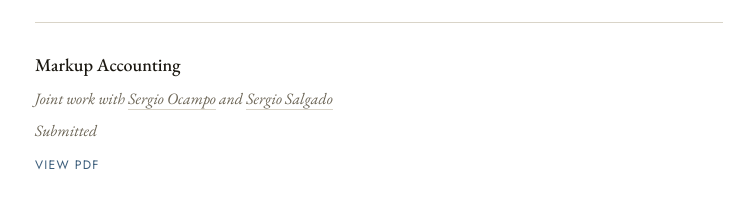
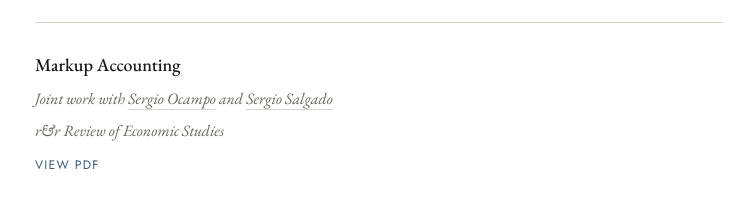
Before and after one commit to juansholguin/juansholguin.github.io, a plain HTML site: page index.html in a window 1280 px wide. Shown: the part 915-1117 px from the top of the page, without its empty margins (261-1015 px from the left). Drawn offline with nearby package versions, Linux system fonts and the light colour scheme.

Commit message:
Update index.html

```diff
--- a/index.html
+++ b/index.html
@@ -661,7 +661,7 @@
             and
             <a href="https://sergiosalgado.net/" target="_blank" rel="noopener noreferrer">Sergio Salgado</a>
           </div>
-          <div class="paper-coauthors">Submitted</div>
+          <div class="paper-coauthors">r&r Review of Economic Studies</div>
           <div class="paper-links">
             <a class="paper-link" href="https://papers.ssrn.com/sol3/papers.cfm?abstract_id=7149478" target="_blank" rel="noopener noreferrer">View PDF</a>
           </div>
```
